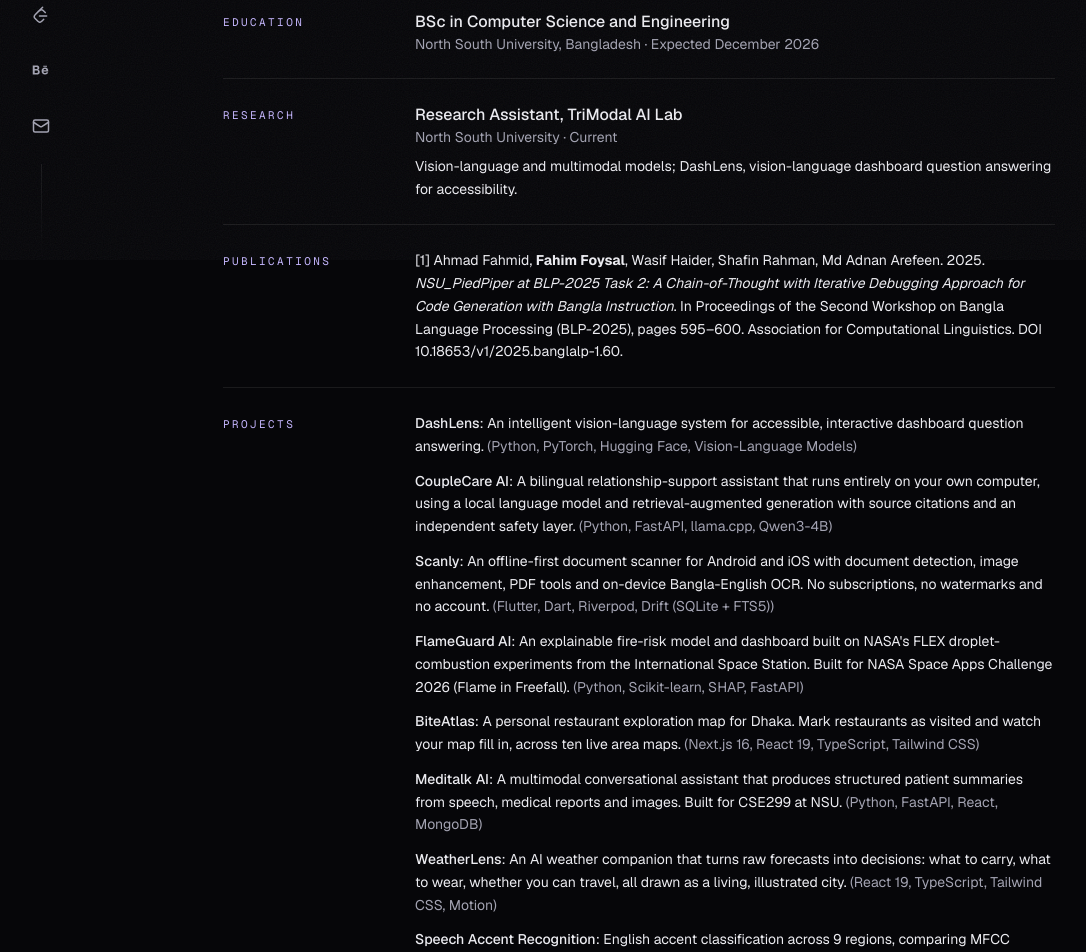
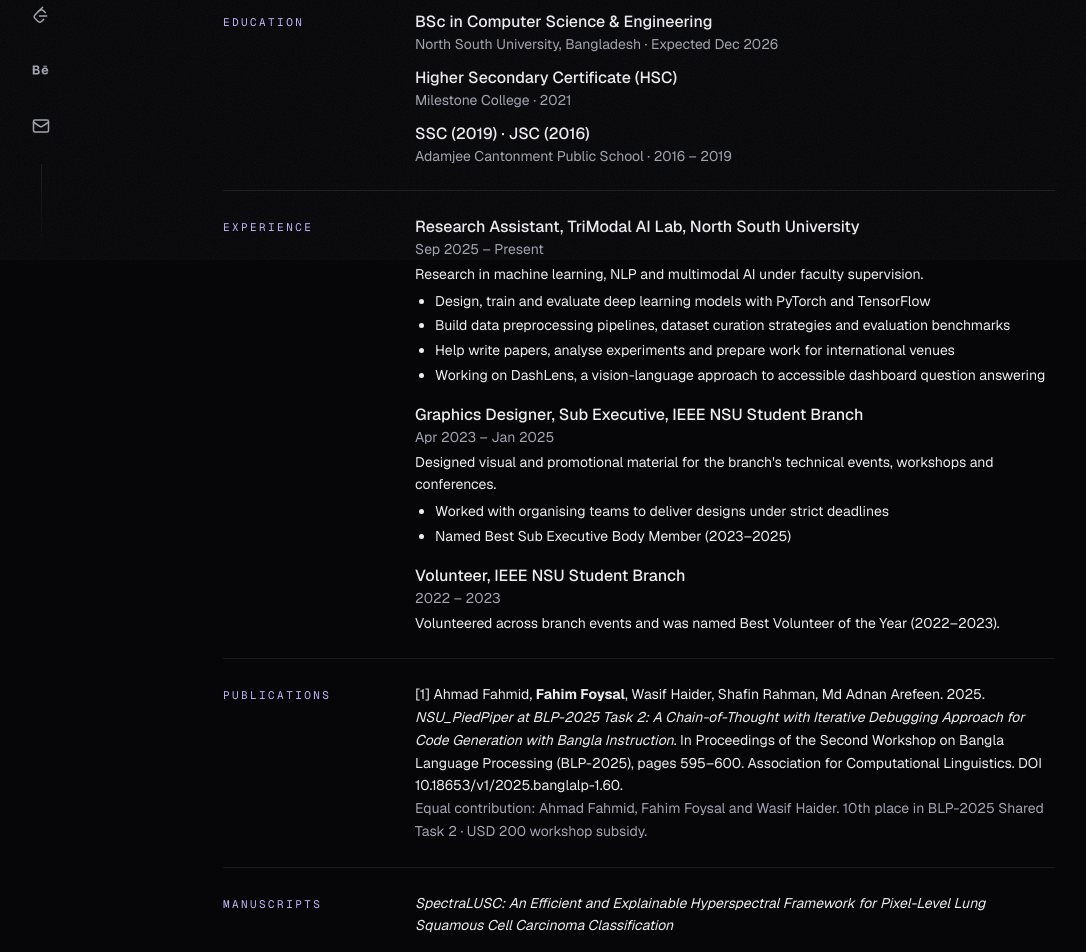
Before and after one commit to souwmo04/PERSONAL-DIGITAL-PORTFOLIO, a Next.js app: page /cv in a window 1280 px wide. Shown: the part 540-1492 px from the top of the page, without its empty margins (1-1087 px from the left). Built offline with nearby package versions, Linux system fonts and the light colour scheme; no server answers.

Commit message:
feat(cv): add education history, IEEE experience and manuscripts to the CV

```diff
--- a/src/app/cv/page.tsx
+++ b/src/app/cv/page.tsx
@@ -1,8 +1,8 @@
 import type { Metadata } from "next";
 import { contactLinks, site } from "@/content/site";
-import { publications, researchInterests } from "@/content/publications";
+import { manuscripts, publications, researchInterests } from "@/content/publications";
 import { projects } from "@/content/projects";
-import { achievements, skillGroups } from "@/content/experience";
+import { achievements, skillGroups, timeline } from "@/content/experience";
 import { PageShell } from "@/components/ui/PageShell";
 import { PrintButton } from "./PrintButton";
 
@@ -54,16 +54,41 @@ export default function CvPage() {
         </header>
 
         <Section title="Education">
-          <p className="font-medium">BSc in Computer Science and Engineering</p>
-          <p className="print-dim text-sm text-dim">North South University, Bangladesh · Expected December 2026</p>
+          <ul className="space-y-3">
+            {timeline
+              .filter((t) => t.kind === "education")
+              .map((t) => (
+                <li key={t.title}>
+                  <p className="font-medium">{t.title}</p>
+                  <p className="print-dim text-sm text-dim">
+                    {t.org} · {t.period}
+                  </p>
+                </li>
+              ))}
+          </ul>
         </Section>
 
-        <Section title="Research">
-          <p className="font-medium">Research Assistant, TriModal AI Lab</p>
-          <p className="print-dim text-sm text-dim">North South University · Current</p>
-          <p className="mt-2 text-sm leading-relaxed">
-            Vision-language and multimodal models; DashLens, vision-language dashboard question answering for accessibility.
-          </p>
+        <Section title="Experience">
+          <ul className="space-y-4">
+            {timeline
+              .filter((t) => t.kind !== "education" && !t.title.startsWith("Workshop paper"))
+              .map((t) => (
+                <li key={t.title}>
+                  <p className="font-medium">
+                    {t.title}, {t.org}
+                  </p>
+                  <p className="print-dim text-sm text-dim">{t.period}</p>
+                  <p className="mt-1 text-sm leading-relaxed">{t.detail}</p>
+                  {t.points ? (
+                    <ul className="mt-1 list-disc space-y-0.5 pl-5 text-sm leading-relaxed">
+                      {t.points.map((pt) => (
+                        <li key={pt}>{pt}</li>
+                      ))}
+                    </ul>
+                  ) : null}
+                </li>
+              ))}
+          </ul>
         </Section>
 
         <Section title="Publications">
@@ -79,19 +104,32 @@ export default function CvPage() {
                 ))}
                 . {p.year}. <em>{p.title}</em>. In {p.venue}, pages {p.pages}. {p.publisher}.
                 {p.doi ? ` DOI ${p.doi}.` : ""}
+                {p.notes?.length ? <span className="print-dim block text-dim">{p.notes.join(" ")}</span> : null}
               </li>
             ))}
           </ol>
         </Section>
 
+        <Section title="Manuscripts">
+          <ul className="space-y-2">
+            {manuscripts.map((m) => (
+              <li key={m.title} className="text-sm leading-relaxed">
+                <em>{m.title}</em>
+              </li>
+            ))}
+          </ul>
+        </Section>
+
         <Section title="Projects">
           <ul className="space-y-3">
-            {projects.map((p) => (
+            {projects
+              .filter((p) => p.slug !== "spectralusc") // listed under Manuscripts
+              .map((p) => (
               <li key={p.slug} className="text-sm leading-relaxed">
                 <span className="font-medium">{p.title}</span>: {p.description}{" "}
                 <span className="print-dim text-dim">({p.stack.slice(0, 4).join(", ")})</span>
               </li>
-            ))}
+              ))}
           </ul>
         </Section>
 
@@ -100,9 +138,10 @@ export default function CvPage() {
             {achievements.map((a) => (
               <li key={a.event + a.year} className="text-sm leading-relaxed">
                 <span className="font-medium">
-                  {a.event} {a.year}
+                  {a.event}
+                  {a.year ? ` ${a.year}` : ""}
                 </span>
-                : {a.rankNote} {a.rank}, {a.scope}
+                : {a.rank} ({a.rankNote}), {a.scope}
                 {a.team ? ` · ${a.team}` : ""}
               </li>
             ))}
```
